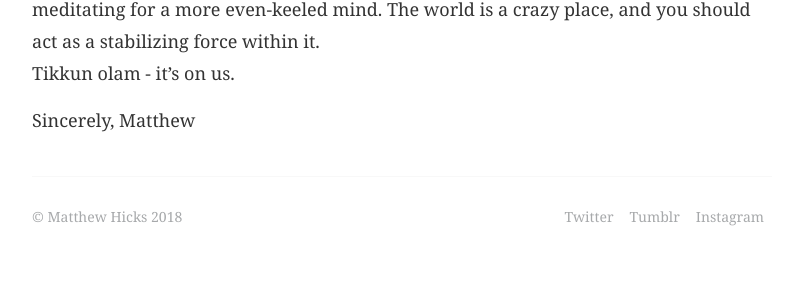
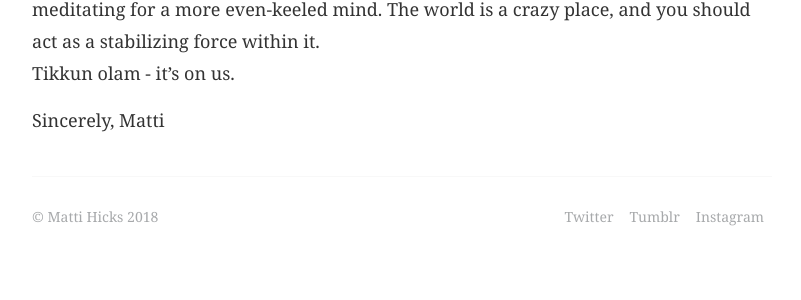
Before and after one commit to mattihicks/matthewmatthew, a Jekyll site: the page built from _posts/2017-06-08-dear-social-justice.markdown, in a window 1280 px wide. Shown: the part 938-1238 px from the top of the page, without its empty margins (238-1039 px from the left). Built offline with Jekyll 4.4.1, drawn with Linux system fonts in a browser that asks for light colours; some web fonts are replaced.

Commit message:
corrected name

```diff
--- a/_includes/footer.html
+++ b/_includes/footer.html
@@ -1,7 +1,7 @@
 <footer class="site-footer">
 
         <ul class="contact-list">
-         	<li><a href="http://www.hickspress.com">© Matthew Hicks 2018</a></li>
+         	<li><a href="http://www.hickspress.com">© Matti Hicks 2018</a></li>
         </ul>
 
         <ul class="social-media">
--- a/_posts/2013-02-06-a-raucous-life.markdown
+++ b/_posts/2013-02-06-a-raucous-life.markdown
@@ -16,7 +16,7 @@ For every bad thing Daniel did, there was an equal amount of love, kindness, gen
 
 It pains me to write this in the past tense, but maybe someday this will become normal: his heart stopped beating on January 23, 2012, 23:29 Holland time. His death is impossible to accept, like an unfathomable reality I cannot comprehend.
 
-When I discovered his heart would stop beating at any moment, I first went to the gym. It seemed like the only thing to do. “Just follow the schedule, Matthew. Follow the damn schedule,” I told myself. And I did. I went to the gym and began running. But I had to stop. I couldn’t continue. It was as if someone or something was placing a white sheet over everything — all of the treadmills, weights, exercise machines, and my own ability to think. I had to do something else, but I didn’t know what to do — my best friend was dying.
+When I discovered his heart would stop beating at any moment, I first went to the gym. It seemed like the only thing to do. “Just follow the schedule, Matti. Follow the damn schedule,” I told myself. And I did. I went to the gym and began running. But I had to stop. I couldn’t continue. It was as if someone or something was placing a white sheet over everything — all of the treadmills, weights, exercise machines, and my own ability to think. I had to do something else, but I didn’t know what to do — my best friend was dying.
 
 <center>***</center>
 
--- a/_posts/2017-06-08-dear-social-justice.markdown
+++ b/_posts/2017-06-08-dear-social-justice.markdown
@@ -20,4 +20,4 @@ How can I best serve you, social justice?
 Tikkun olam - it's on us.
 
 Sincerely,
-Matthew
+Matti
```
Also changed, not shown: _posts/_2017-06-20-unfolding-self.markdown (renamed from _posts/2017-06-20-unfolding-self.markdown).
